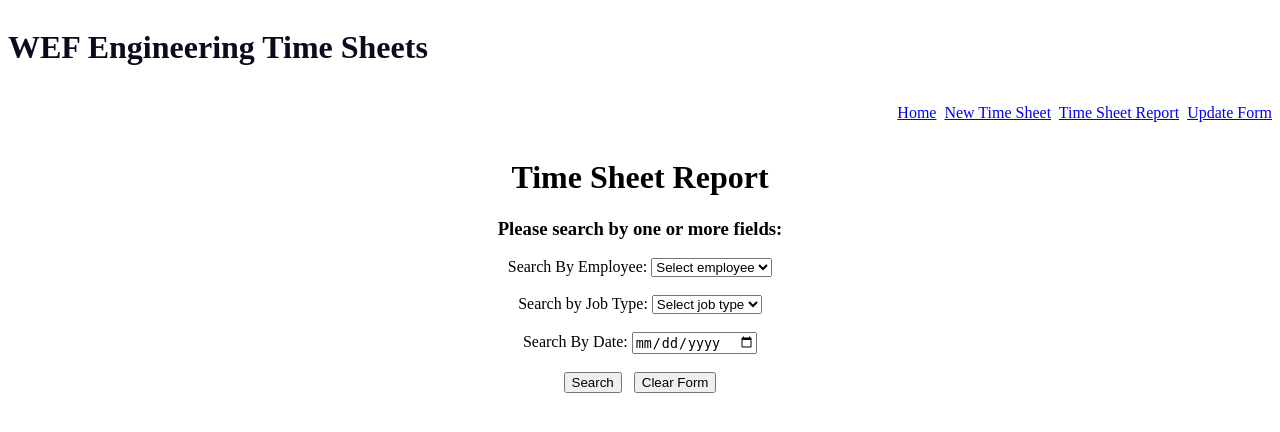
After one commit to Emsley1d/Interview_Exercise, a PHP site: page /PHP/Templates/report.php in a window 1280 px wide. The commit adds this page. Shown: the top 432 px of the page. Run offline with PHP 8.4, Linux system fonts and the light colour scheme.

Commit message:
report and update pages created

```diff
--- a/CSS/styles.css
+++ b/CSS/styles.css
@@ -2,8 +2,16 @@
 nav {
     display: flex;
     justify-content: flex-end;
+    flex-direction: row;
 }
 
-.timesheet {
+.form {
     text-align: center;
 }
+
+.title {
+    display: flex;
+    justify-content: flex-start;
+    flex-direction: row;
+    color: rgb(11, 11, 29);
+}
--- a/PHP/Templates/nav.php
+++ b/PHP/Templates/nav.php
@@ -12,7 +12,12 @@
     </div>
         <nav>
             <ul>
-                <a href="/PHP/Templates/home.php">Home</a>&nbsp<a href="/PHP/Templates/timesheet.php">New Time Sheet</a>
+                <a href="/PHP/Templates/home.php">Home</a>&nbsp
+                <a href="/PHP/Templates/timesheet.php">New Time Sheet</a>&nbsp
+                <a href="/PHP/Templates/report.php">Time Sheet Report</a></a>&nbsp
+                <a href="/PHP/Templates/update.php">Update Form</a></a>
+
+
             </ul>
         </nav>
     </header>
--- /dev/null
+++ b/PHP/Templates/report.php
@@ -0,0 +1,38 @@
+<?php
+include 'nav.php';
+?>
+
+<div class="form">
+	<h1>Time Sheet Report</h1>
+
+	<meta charset="utf-8">
+	<meta name="viewport" content="width=device-width, initial-scale=1.0">
+
+    <h3>Please search by one or more fields:</h3>
+
+<form action="#" method="POST">
+
+
+    <label for="employee">Search By Employee:</label>
+    <select id="employee" name="employee" required>
+        <option value="">Select employee</option>
+        <option value="job1">Dan Emsley</option>
+        <option value="job2">John Smith</option>
+        <option value="job3">Sophie Hunt</option>
+    </select><br><br>
+
+    <label for="job">Search by Job Type:</label>
+    <select id="job" name="job" required>
+        <option value="">Select job type</option>
+        <option value="job1">Job 1</option>
+        <option value="job2">Job 2</option>
+        <option value="job3">Job 3</option>
+    </select><br><br>
+
+
+    <label for="start_time">Search By Date:</label>
+    <input type="date" id="date" name="date" required><br><br>
+
+    <button type="submit">Search</button>&nbsp &nbsp<button type="reset" value="Reset">Clear Form</button>
+
+</form>
```
Also changed, not shown: PHP/Templates/timesheet.php (+14 -6 lines), PHP/Templates/update.php (added, +13 -0 lines), README.md.
